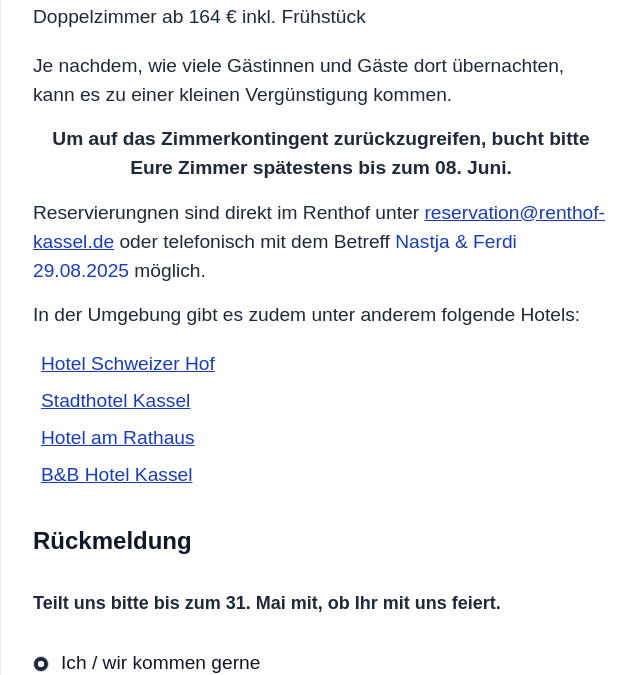
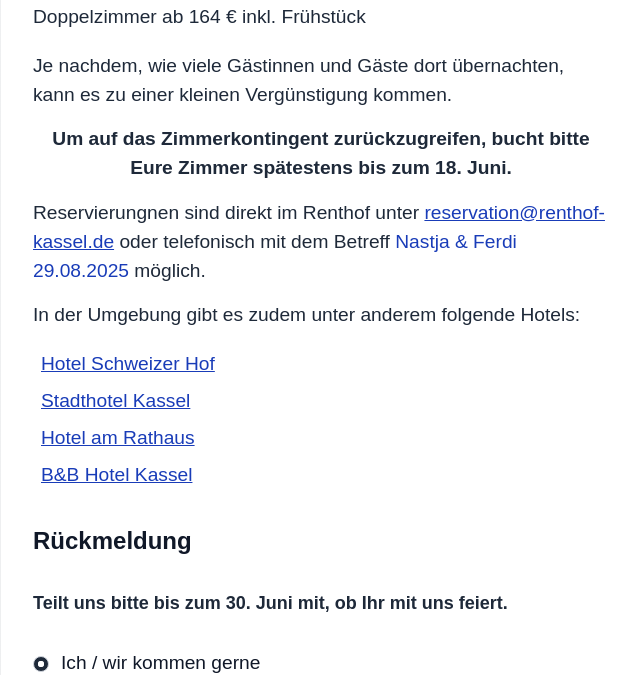
Before and after one commit to dead-end/nastja-und-ferdi, a SvelteKit app: page / in a window 1280 px wide. Shown: the part 1440-2115 px from the top of the page, without its empty margins (319-959 px from the left). Built offline with nearby package versions, Linux system fonts and the light colour scheme; a web font is replaced by a local one.

Commit message:
update dates

```diff
--- a/src/routes/+page.svelte
+++ b/src/routes/+page.svelte
@@ -81,7 +81,7 @@
 					</p>
 					<p class="text-center font-bold">
 						Um auf das Zimmerkontingent zurückzugreifen, bucht bitte Eure Zimmer spätestens bis zum
-						08. Juni.
+						18. Juni.
 					</p>
 					<p>
 						Reservierungnen sind direkt im Renthof unter
@@ -115,7 +115,7 @@
 				</div>
 				<h2 class="text-2xl font-extrabold text-gray-900">Rückmeldung</h2>
 				<div class="text-lg font-bold">
-					Teilt uns bitte bis zum 31. Mai mit, ob Ihr mit uns feiert.
+					Teilt uns bitte bis zum 30. Juni mit, ob Ihr mit uns feiert.
 				</div>
 
 				<Form />
```
